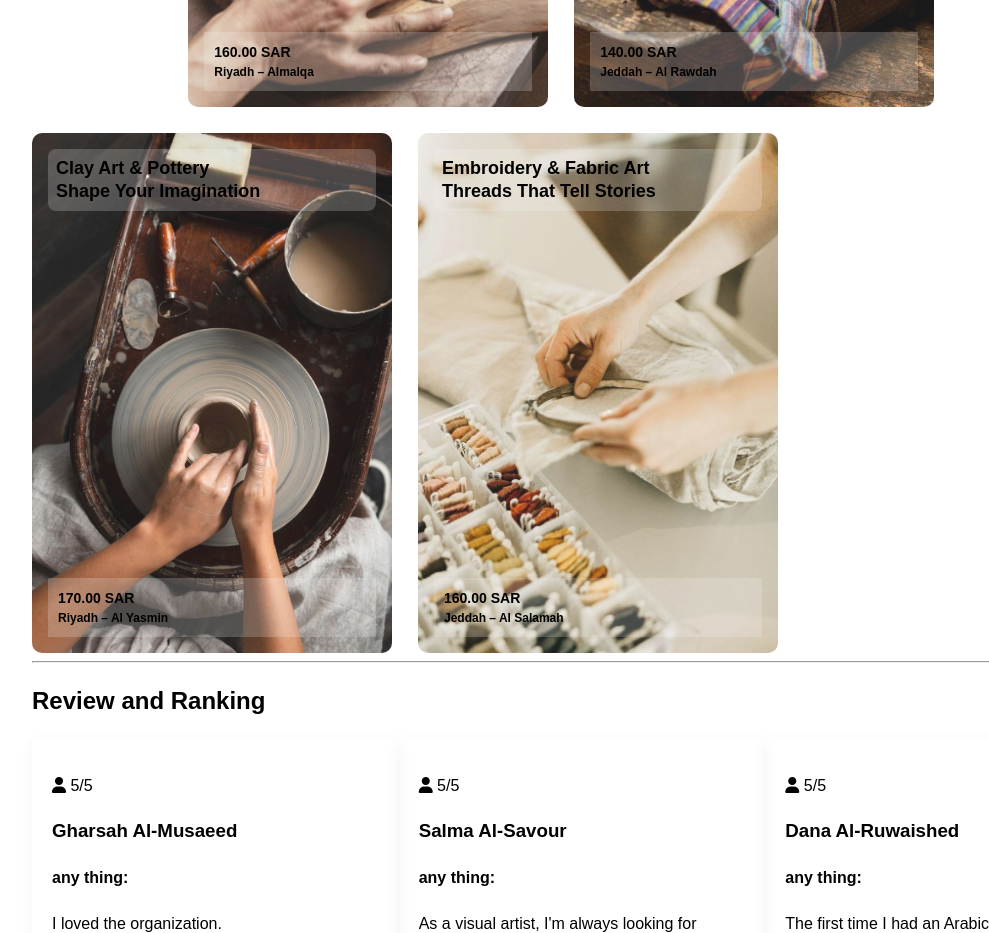
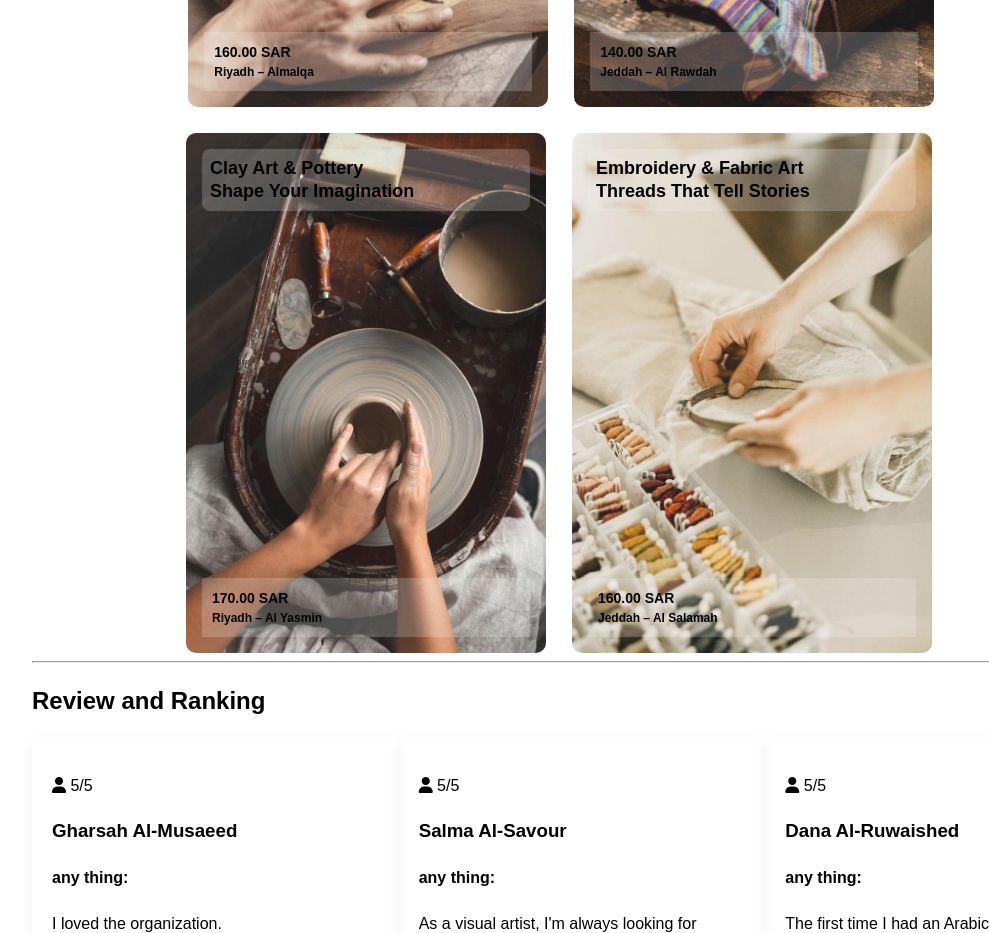
Before and after one commit to Hawra-10/Riwaq, a plain HTML site: page HTML_Pages/HomPage.html in a window 1280 px wide. Shown: the part 1460-2393 px from the top of the page, without its empty margins (58-1047 px from the left). Drawn offline with Linux system fonts and the light colour scheme.

Commit message:
Update HomPage.html

```diff
--- a/HTML_Pages/HomPage.html
+++ b/HTML_Pages/HomPage.html
@@ -106,7 +106,7 @@
             </article>
 
             <!-- 3 -->
-            <article class="card">
+            <article class="card" style="margin-left: 154px;">
                 <img class="bg" src="../images/pottery.jpeg" alt="">
                 <img class="blurred-img" src="../images/blurPottery.JPEG" alt="">
                 <div class="card-inner">
@@ -154,9 +154,9 @@
                     </div>
                 </div>
 
-            </div>-->
+            </div>
 
-            <br>
+            <br>-->
 
               <!-- Workshop 3
             <div class="container">
@@ -168,8 +168,8 @@
                         <div class="price">00.00 SAR</div>
 
                     </div>
-                </div>-->
-                <br>
+                </div>
+                <br>-->
 
                 <!-- Workshop 4
                 <div class="workshop-card" style="flex:0.4;">
```
